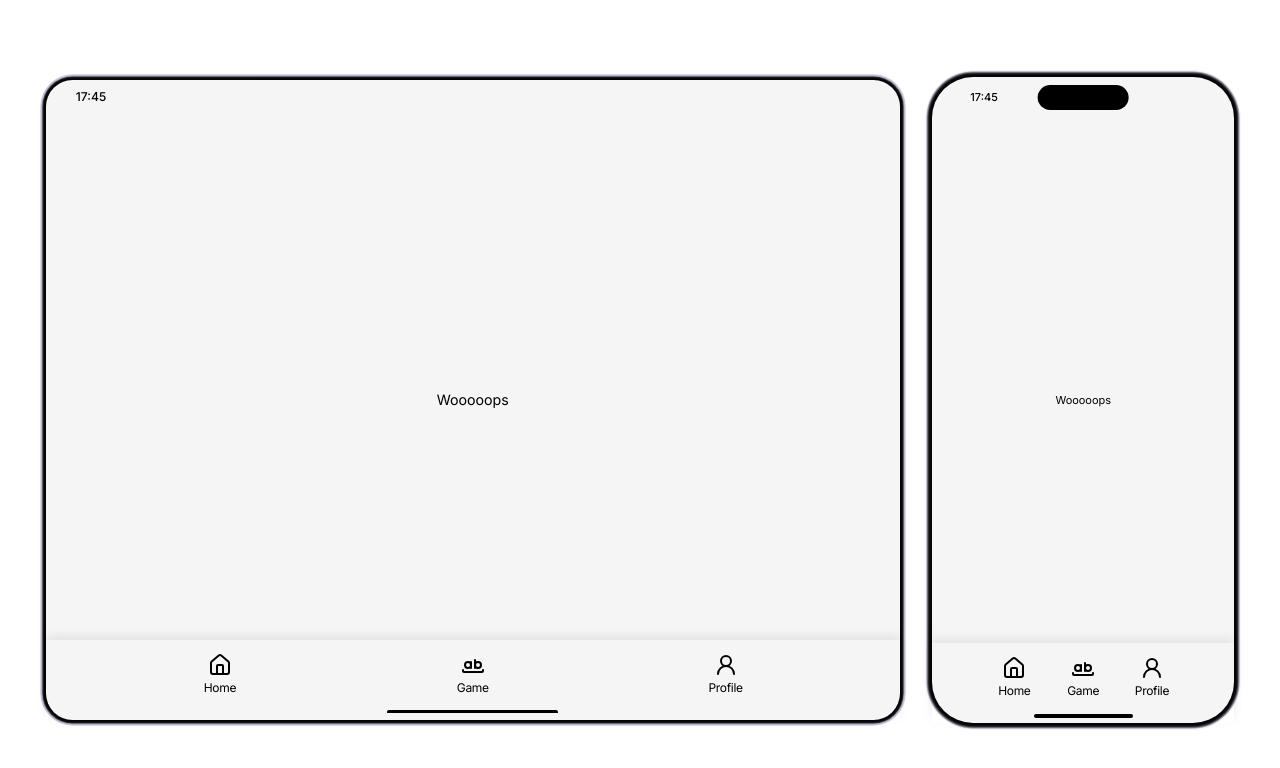
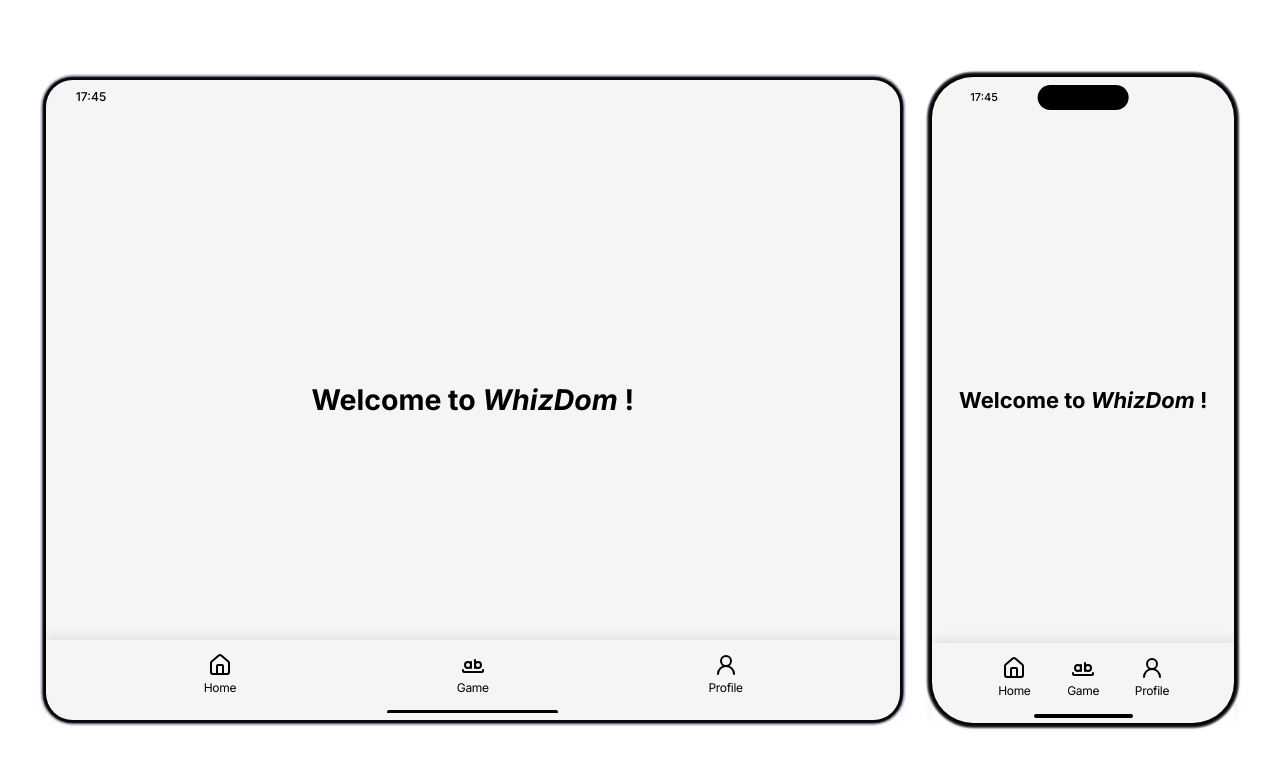
Before and after one commit to Maximus7474/mps-whizdom, a React (Vite) app in the folder ui/: page /#/ in a window 1280 px wide. Shown: the top 768 px of the page. Built offline with nearby package versions, Linux system fonts and the light colour scheme.

Commit message:
feat(ui): initial homepage

```diff
--- a/ui/src/App.tsx
+++ b/ui/src/App.tsx
@@ -6,7 +6,7 @@ import { DeviceType } from './types'
 import { DEV_MODE } from './utils/misc'
 
 import Page from './components/PageView'
-import { GamePage } from './pages'
+import { GamePage, HomePage } from './pages'
 
 import './App.css'
 
@@ -34,6 +34,10 @@ const App = () => {
                         }}
                     >
                         <Routes>
+                            <Route
+                                path='/'
+                                element={<Page children={<HomePage device={device} />} />}
+                            />
                             <Route
                                 path='game'
                                 element={<Page children={<GamePage device={device} />} />}
--- /dev/null
+++ b/ui/src/pages/HomePage.tsx
@@ -0,0 +1,9 @@
+import { IPageProps } from "@/types";
+
+const HomePage = ({ device }: IPageProps) => {
+    return <>
+        <h1>Welcome to <span style={{ fontStyle: 'italic'}}>WhizDom</span> !</h1>
+    </>
+}
+
+export default HomePage;
--- a/ui/src/pages/index.tsx
+++ b/ui/src/pages/index.tsx
@@ -1,3 +1,4 @@
 import GamePage from "./GamePage";
+import HomePage from "./HomePage";
 
-export { GamePage };
+export { GamePage, HomePage };
```
